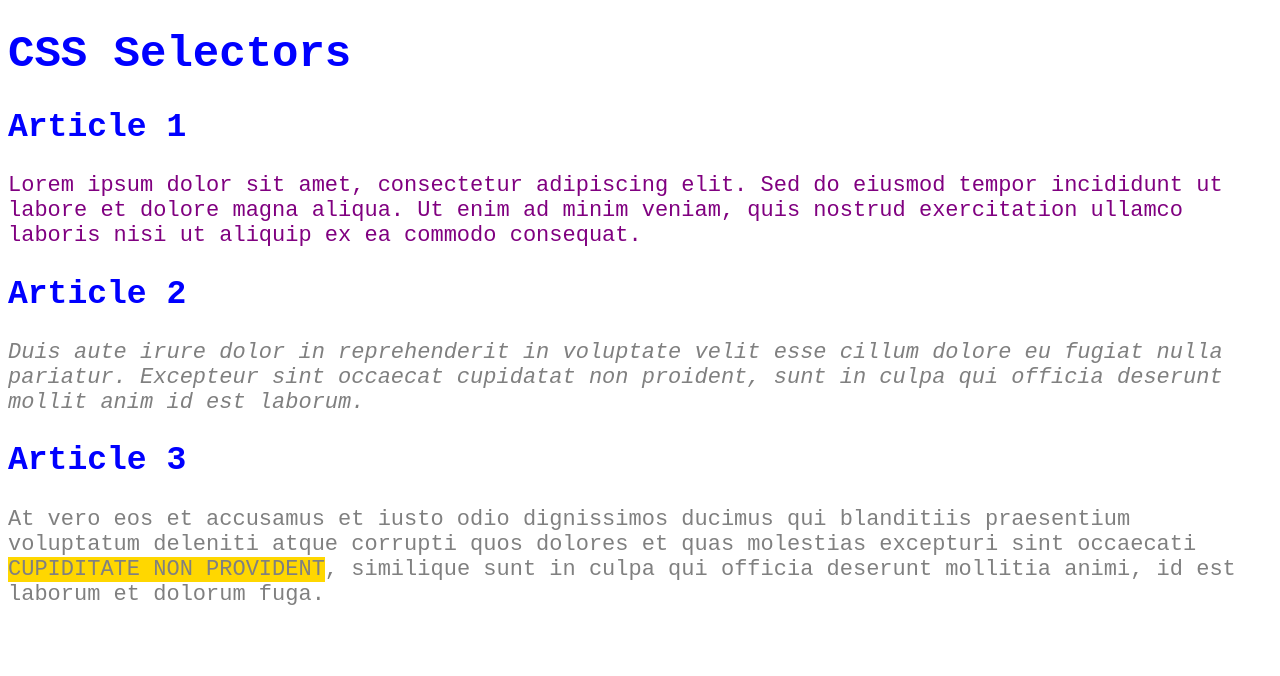
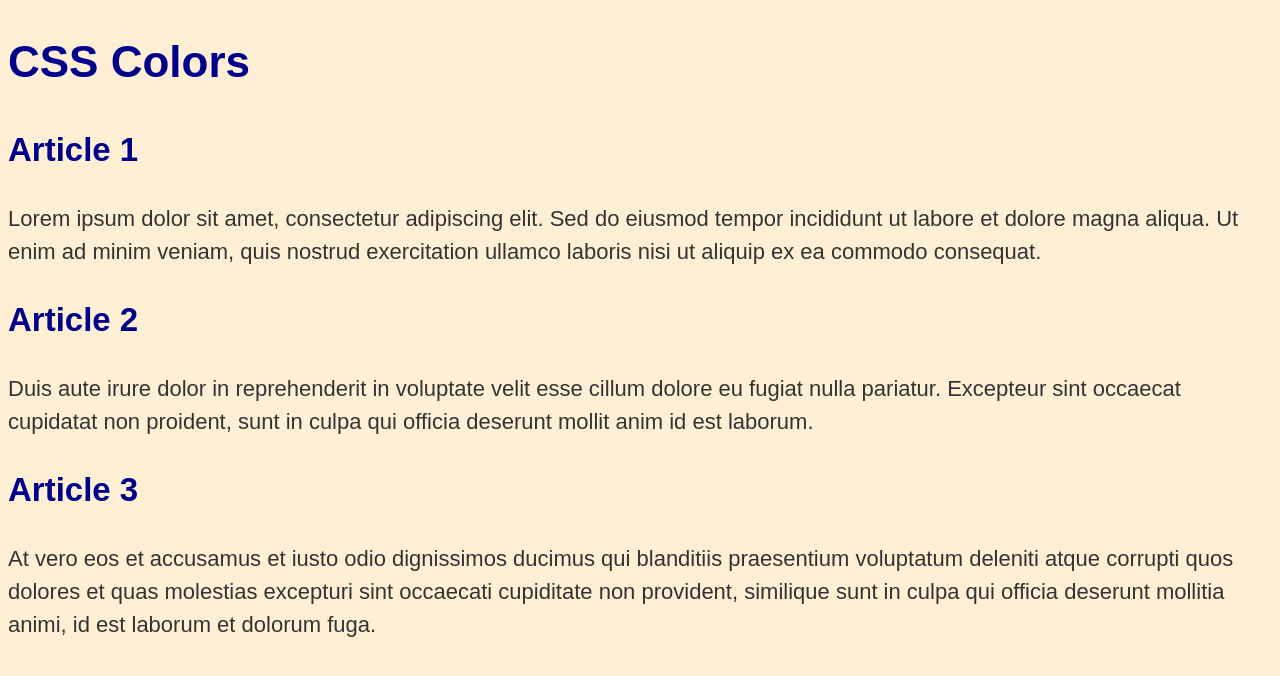
Before and after one commit to Wesley-John/freeCodeCamp-CSS-course-project, a plain HTML site: page colors.html in a window 1280 px wide. Drawn offline with Linux system fonts and the light colour scheme.

```diff
--- a/colors.css
+++ b/colors.css
@@ -0,0 +1,12 @@
+body {
+    font-size: 22px;
+    font-family: Arial, Helvetica, sans-serif;
+    line-height: 1.5;
+    /*background-color: blue;*/
+    background: papayawhip;
+    color: darkblue;
+}
+
+p {
+    color: #333;
+}
--- a/colors.html
+++ b/colors.html
@@ -8,13 +8,13 @@
 
         <meta http-equiv="X-UA-Compatible" content="IE=edge">
 
-        <title>Selectors</title>
+        <title>Colors</title>
 
-        <link rel="stylesheet" href="selectors.css">
+        <link rel="stylesheet" href="colors.css">
     </head>
     <body>
         <header>
-            <h1>CSS Selectors</h1>
+            <h1>CSS Colors</h1>
         </header>
         <main>
             <article>
```
Also changed, not shown: units.html (added, +25 -0 lines), units.css (added).
